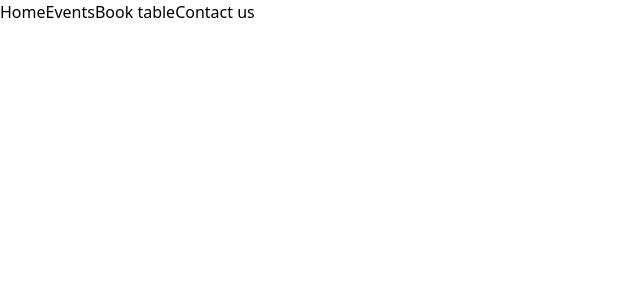
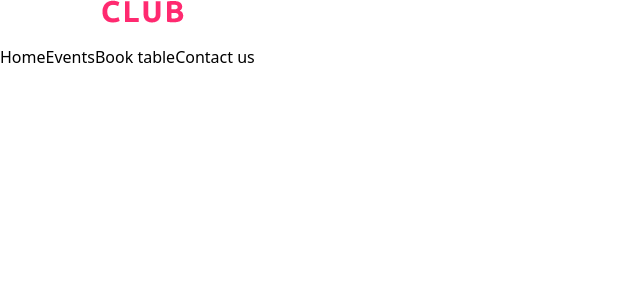
Before and after one commit to 3-sem-eksamen/night_club, a Next.js app: page / in a window 1280 px wide. Shown: the top 300 px of the page, without its empty margins (0-640 px from the left). Built offline with nearby package versions, Linux system fonts and the light colour scheme.

Commit message:
Add Header component and update Home to render Header instead of Nav

```diff
--- a/src/app/(pages)/page.js
+++ b/src/app/(pages)/page.js
@@ -1,7 +1,8 @@
+import Header from "@/components/GlobalComponents/Header";
 import Nav from "@/components/GlobalComponents/Navigation/Nav";
 import NewsContainer from "@/components/Home/NewsContainer";
 import VideoContainer from "@/components/Home/VideoContainer";
 
 export default function Home() {
-  return <Nav />;
+  return <Header />;
 }
--- a/src/components/GlobalComponents/Header.jsx
+++ b/src/components/GlobalComponents/Header.jsx
@@ -0,0 +1,13 @@
+import Image from "next/image";
+import Nav from "./Navigation/Nav";
+
+const Header = () => {
+  return (
+    <nav>
+      <Image src="/assets/Logo.png" width={184} height={45} alt="logo" />
+      <Nav />
+    </nav>
+  );
+};
+
+export default Header;
```
